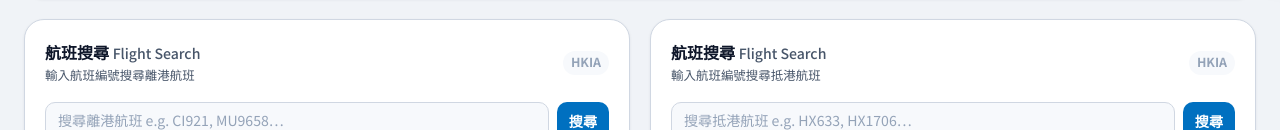
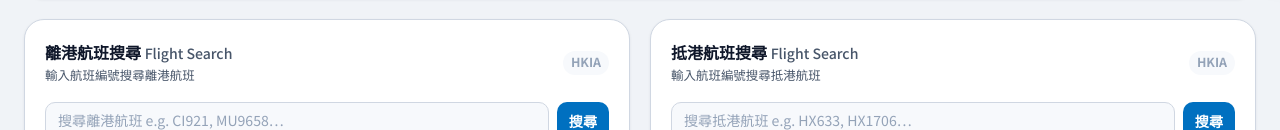
Before and after one commit to RealFrankhau/hkcityapi, a website: page index.html in a window 1280 px wide. Shown: the part 829-959 px from the top of the page. Drawn offline with nearby package versions, Linux system fonts and the light colour scheme; no server answers; a web font is replaced by a local one.

Commit message:
Version 1.0.2
Fix API fetching location

```diff
--- a/index.html
+++ b/index.html
@@ -234,7 +234,7 @@
         <div class="card" style="grid-column:span 2">
           <div class="card-head">
             <div>
-              <div class="card-title">航班搜尋 <span style="font-weight:500;color:var(--text-muted);font-size:var(--text-sm)">Flight Search</span></div>
+              <div class="card-title">離港航班搜尋 <span style="font-weight:500;color:var(--text-muted);font-size:var(--text-sm)">Flight Search</span></div>
               <div class="card-sub">輸入航班編號搜尋離港航班</div>
             </div>
           <span class="card-badge badge-source">HKIA</span>
@@ -252,7 +252,7 @@
         <div class="card" style="grid-column:span 2">
           <div class="card-head">
             <div>
-              <div class="card-title">航班搜尋 <span style="font-weight:500;color:var(--text-muted);font-size:var(--text-sm)">Flight Search</span></div>
+              <div class="card-title">抵港航班搜尋 <span style="font-weight:500;color:var(--text-muted);font-size:var(--text-sm)">Flight Search</span></div>
               <div class="card-sub">輸入航班編號搜尋抵港航班</div>
             </div>
           <span class="card-badge badge-source">HKIA</span>
--- a/sw.js
+++ b/sw.js
@@ -104,7 +104,7 @@ self.addEventListener('fetch', event => {
     'www.ha.org.hk',
     'api.allorigins.win',
     'tdcctv.data.one.gov.hk',
-    'hkdashboard.frankhau.workers.dev',
+    'hkcityapi.frankhau.workers.dev',
   ].some(host => url.hostname.includes(host));
 
   if (isAPI) {
```
